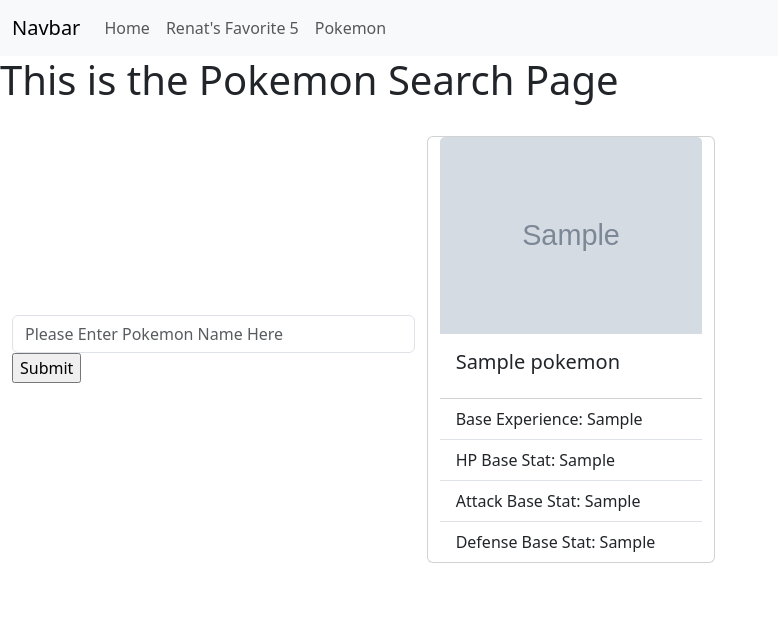
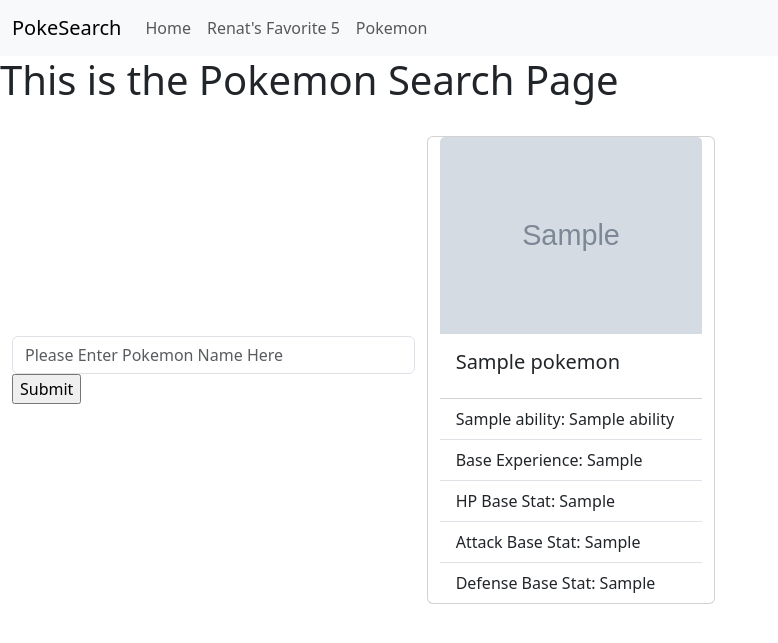
Before and after one commit to zalovrenat/week5flask, a Flask app: template app/templates/pokemon.html in a window 1280 px wide. Shown: the top 643 px of the page, without its empty margins (0-778 px from the left). Run offline with Flask 3, Linux system fonts and the light colour scheme; the template is opened without the code that fills it: values that come from a table or form of the project are taken from there, most other values are stand-ins (such as "Sample title", 1, 10 or a date in 2020); grey boxes marked "Sample" are stand-in pictures; some libraries are stand-ins or nearby versions.

Commit message:
Renat's Favorite 5 and Pokemon Search HW

```diff
--- a/app/routes.py
+++ b/app/routes.py
@@ -35,10 +35,11 @@
     if res.ok:
         data = res.json()
         pokemon_data = dict()
+        pokemon_data['abilities'] = dict()
         pokemon_data['name'] = data['forms'][0]['name'].title()
         i = 1
         for ability in data['abilities']:
-            pokemon_data['ability ' + str(i)] = ability['ability']['name']
+            pokemon_data['abilities']['Ability ' + str(i)] = ability['ability']['name']
             i += 1
         i = 1
         pokemon_data['base experience'] = data['base_experience']
--- a/app/templates/nav.html
+++ b/app/templates/nav.html
@@ -1,6 +1,6 @@
 <nav class="navbar navbar-expand-lg bg-body-tertiary">
     <div class="container-fluid">
-      <a class="navbar-brand" href="#">Navbar</a>
+      <a class="navbar-brand" href="#">PokeSearch</a>
       <button class="navbar-toggler" type="button" data-bs-toggle="collapse" data-bs-target="#navbarNavAltMarkup" aria-controls="navbarNavAltMarkup" aria-expanded="false" aria-label="Toggle navigation">
         <span class="navbar-toggler-icon"></span>
       </button>
--- a/app/templates/pokemon.html
+++ b/app/templates/pokemon.html
@@ -19,6 +19,9 @@
             <h5 class="card-title">{{pokemon_data['name']}}</h5>
             </div>
             <ul class="list-group list-group-flush">
+            {% for ability in pokemon_data['abilities']%}
+                <li class="list-group-item">{{ ability }}: {{ pokemon_data['abilities'][ability] }}</li>
+            {% endfor %}
             <li class="list-group-item">Base Experience: {{ pokemon_data['base experience'] }}</li>
             <li class="list-group-item">HP Base Stat: {{ pokemon_data['hp base stat'] }}</li>
             <li class="list-group-item">Attack Base Stat: {{ pokemon_data['attack base stat'] }}</li>
```
